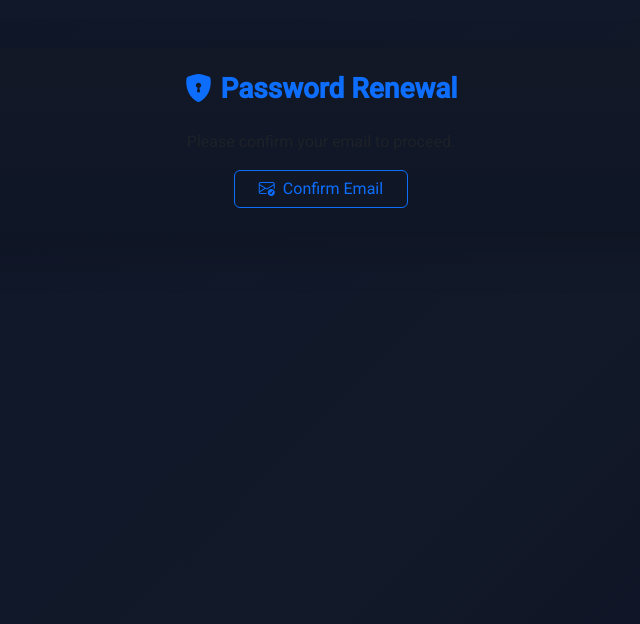
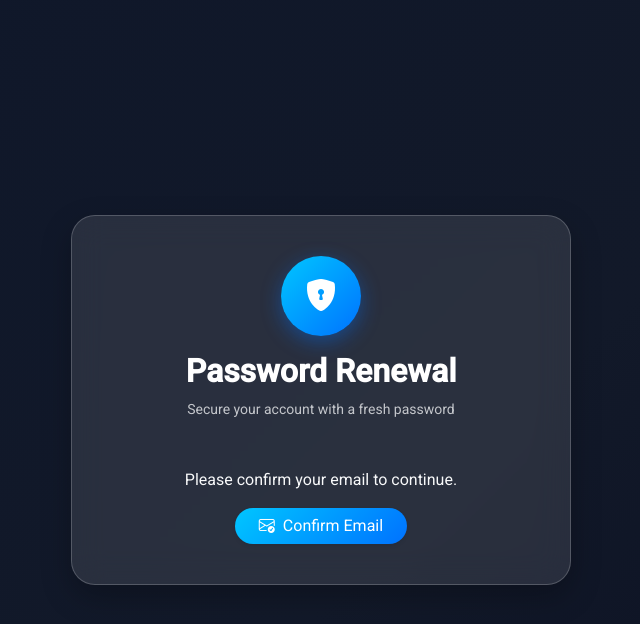
Before and after one commit to ahmadyous60/CRM-Angular, an Angular app: page /password-renewal in a window 1280 px wide. Shown: the top 624 px of the page, without its empty margins (319-959 px from the left). Built offline with nearby package versions, Linux system fonts and the light colour scheme.

Commit message:
Changs in renewal password

```diff
--- a/src/app/core/auth.service.ts
+++ b/src/app/core/auth.service.ts
@@ -1,7 +1,7 @@
 import { Injectable, signal } from '@angular/core';
 import { HttpClient } from '@angular/common/http';
 import {filter,take, map, catchError, switchMap } from 'rxjs/operators';
-import { BehaviorSubject, Observable, of } from 'rxjs';
+import { BehaviorSubject, Observable, of, throwError } from 'rxjs';
 import { MatSnackBar } from '@angular/material/snack-bar';
 import { environment } from '../../environments/environment';
 import { User } from '../models/user.model';
@@ -104,7 +104,7 @@ confirmEmail(userId: string, token: string) {
   return this.http.post<{ message: string }>(`${this.API_URL}/confirm-email`, { userId, token });
 }
 
-changePassword(userId: string, oldPassword: string, newPassword: string): Observable<User | null> {
+changePassword(userId: string, oldPassword: string, newPassword: string): Observable<User> {
   return this.http.post<{ accessToken: string; refreshToken: string }>(
     `${this.API_URL}/change-password`,
     { userId, oldPassword, newPassword }
@@ -139,8 +139,7 @@ changePassword(userId: string, oldPassword: string, newPassword: string): Observ
       return user;
     }),
     catchError(err => {
-      this.snackBar.open('Password change failed. Please try again.', 'Close', { duration: 4000 });
-      return of(null);
+      return throwError(() => err);
     })
   );
 }
--- a/src/app/features/auth/passwordrenewal/password-renewal.component.html
+++ b/src/app/features/auth/passwordrenewal/password-renewal.component.html
@@ -1,44 +1,106 @@
-<div class="container py-5">
-  <div *ngIf="errors.length > 0" class="alert alert-danger shadow-sm">
-    <ul class="mb-0">
-      <li *ngFor="let err of errors">{{ err }}</li>
-    </ul>
-  </div>
+<form
+  class="container d-flex align-items-center justify-content-center min-vh-100"
+  novalidate
+  (ngSubmit)="changePassword()"
+  #form="ngForm"
+>
+  <div class="card-modern">
+    <!-- Header -->
+    <div class="text-center mb-5">
+      <div class="icon-badge mb-3">
+        <i class="bi bi-shield-lock-fill"></i>
+      </div>
+      <h2 class="fw-bold text-white">Password Renewal</h2>
+      <p class="text-light opacity-75 small">Secure your account with a fresh password</p>
+    </div>
 
-  <div class="card border-0 shadow-lg rounded-4 p-4 bg-light bg-opacity-75">
-    <h3 class="mb-4 text-center fw-bold text-primary">
-      <i class="bi bi-shield-lock-fill me-2"></i>Password Renewal
-    </h3>
+    <!-- Errors -->
+    <div *ngIf="errors.length > 0" class="alert alert-danger rounded-4 shadow-sm">
+      <ul class="mb-0 ps-3">
+        <li *ngFor="let err of errors">{{ err }}</li>
+      </ul>
+    </div>
 
+    <!-- Email Not Verified -->
     <div *ngIf="!emailVerified" class="text-center">
-      <p class="text-muted">Please confirm your email to proceed.</p>
-      <button class="btn btn-outline-primary px-4" (click)="confirmEmail()">
+      <p class="text-light">Please confirm your email to continue.</p>
+      <button class="btn btn-gradient px-4 rounded-pill shadow-sm" (click)="confirmEmail()">
         <i class="bi bi-envelope-check me-2"></i>Confirm Email
       </button>
     </div>
 
+    <!-- Password Form -->
     <div *ngIf="emailVerified">
+      <!-- Old Password -->
       <div class="mb-3">
-        <label class="form-label fw-semibold">Old Password</label>
+        <label class="form-label fw-semibold text-white">Old Password</label>
         <div class="input-group">
-          <span class="input-group-text"><i class="bi bi-lock-fill"></i></span>
-          <input type="password" [(ngModel)]="oldPassword" class="form-control" placeholder="Enter old password" />
+          <span class="input-group-text border-0 bg-gradient-icon">
+            <i class="bi bi-lock-fill text-white"></i>
+          </span>
+          <input
+            type="password"
+            [(ngModel)]="oldPassword"
+            name="oldPassword"
+            required
+            class="form-control form-modern"
+            placeholder="Enter old password"
+            #oldPwd="ngModel"
+          />
         </div>
+        <small *ngIf="oldPwd.invalid && oldPwd.touched" class="text-warning">Old password is required.</small>
       </div>
 
+      <!-- New Password -->
       <div class="mb-3">
-        <label class="form-label fw-semibold">New Password</label>
+        <label class="form-label fw-semibold text-white">New Password</label>
         <div class="input-group">
-          <span class="input-group-text"><i class="bi bi-shield-lock"></i></span>
-          <input type="password" [(ngModel)]="newPassword" class="form-control" placeholder="Enter new password" />
+          <span class="input-group-text border-0 bg-gradient-icon">
+            <i class="bi bi-shield-lock text-white"></i>
+          </span>
+          <input
+            type="password"
+            [(ngModel)]="newPassword"
+            name="newPassword"
+            required
+            class="form-control form-modern"
+            placeholder="Enter new password"
+            #newPwd="ngModel"
+          />
         </div>
+        <small *ngIf="newPwd.invalid && newPwd.touched" class="text-warning">New password is required.</small>
       </div>
 
-      <div class="text-end">
-        <button class="btn btn-success px-4" (click)="changePassword()">
+      <!-- Confirm Password -->
+      <div class="mb-4">
+        <label class="form-label fw-semibold text-white">Confirm Password</label>
+        <div class="input-group">
+          <span class="input-group-text border-0 bg-gradient-icon">
+            <i class="bi bi-check2-circle text-white"></i>
+          </span>
+          <input
+            type="password"
+            [(ngModel)]="confirmPassword"
+            name="confirmPassword"
+            required
+            class="form-control form-modern"
+            placeholder="Confirm new password"
+            #confirmPwd="ngModel"
+          />
+        </div>
+        <small *ngIf="confirmPwd.invalid && confirmPwd.touched" class="text-warning">Please confirm your password.</small>
+        <small *ngIf="confirmPassword !== newPassword && confirmPwd.touched" class="text-danger">Passwords do not match.</small>
+      </div>
+
+      <!-- Submit -->
+      <div class="d-grid">
+        <button
+          class="btn btn-gradient rounded-pill py-2 fw-semibold shadow-lg"
+          [disabled]="form.invalid || confirmPassword !== newPassword"
+        >
           <i class="bi bi-arrow-repeat me-2"></i>Change Password
         </button>
       </div>
     </div>
   </div>
-</div>
+</form>
--- a/src/app/features/auth/passwordrenewal/password-renewal.component.scss
+++ b/src/app/features/auth/passwordrenewal/password-renewal.component.scss
@@ -0,0 +1,88 @@
+
+// 🎨 Colors
+$gradient-start: #00c6ff;
+$gradient-end: #0072ff;
+$white-translucent: rgba(255, 255, 255, 0.15);
+$white-more: rgba(255, 255, 255, 0.25);
+
+// 🌟 Card styling
+.card-modern {
+  max-width: 500px;
+  width: 100%;
+  background: rgba(255, 255, 255, 0.1);
+  backdrop-filter: blur(16px);
+  border: 1px solid rgba(255, 255, 255, 0.2);
+  border-radius: 1.5rem;
+  padding: 2.5rem;
+  box-shadow: 0 12px 30px rgba(0, 0, 0, 0.25);
+  animation: fadeInUp 0.6s ease-out;
+}
+
+// 🎨 Gradient icons background
+.bg-gradient-icon {
+  background: linear-gradient(135deg, $gradient-start, $gradient-end);
+  border-radius: 12px 0 0 12px;
+}
+
+// 🔘 Gradient button
+.btn-gradient {
+  background: linear-gradient(135deg, $gradient-start, $gradient-end);
+  border: none;
+  color: white;
+  transition: all 0.3s ease;
+
+  &:hover {
+    opacity: 0.9;
+    transform: scale(1.03);
+    box-shadow: 0 6px 20px rgba(0, 114, 255, 0.4);
+  }
+
+  &:disabled {
+    opacity: 0.6;
+    cursor: not-allowed;
+  }
+}
+
+// ✨ Input modern style
+.form-modern {
+  background: $white-translucent;
+  border: none;
+  color: #fff;
+  transition: all 0.3s ease;
+
+  &::placeholder {
+    color: rgba(255, 255, 255, 0.7);
+  }
+
+  &:focus {
+    background: $white-more;
+    box-shadow: 0 0 0 0.25rem rgba(0, 200, 255, 0.4);
+    color: #fff;
+  }
+}
+
+// 🛡️ Icon Circle for header
+.icon-badge {
+  width: 80px;
+  height: 80px;
+  font-size: 2rem;
+  background: linear-gradient(135deg, $gradient-start, $gradient-end);
+  color: #fff;
+  display: inline-flex;
+  justify-content: center;
+  align-items: center;
+  border-radius: 50%;
+  box-shadow: 0 6px 20px rgba(0, 114, 255, 0.4);
+}
+
+// 🔮 Animations
+@keyframes fadeInUp {
+  from {
+    opacity: 0;
+    transform: translateY(30px);
+  }
+  to {
+    opacity: 1;
+    transform: translateY(0);
+  }
+}
--- a/src/app/features/auth/passwordrenewal/password-renewal.component.ts
+++ b/src/app/features/auth/passwordrenewal/password-renewal.component.ts
@@ -8,25 +8,31 @@ import { FormsModule } from '@angular/forms';
   selector: 'app-password-renewal',
   templateUrl: './password-renewal.component.html',
   styleUrls: ['./password-renewal.component.scss'],
-  imports:[NgFor, FormsModule, NgIf]
+  imports: [NgFor, FormsModule, NgIf]
 })
 export class PasswordRenewalComponent {
   userId = '';
   token = '';
   oldPassword = '';
   newPassword = '';
+  confirmPassword = '';
   emailVerified = false;
   errors: string[] = [];
 
-  constructor(private route: ActivatedRoute, private auth: AuthService, private router: Router) {
+  constructor(
+    private route: ActivatedRoute,
+    private auth: AuthService,
+    private router: Router
+  ) {
     this.userId = this.route.snapshot.queryParamMap.get('userId') || '';
     this.token = this.route.snapshot.queryParamMap.get('token') || '';
   }
 
   confirmEmail() {
     this.auth.confirmEmail(this.userId, this.token).subscribe({
-      next: (res) => {
+      next: () => {
         this.emailVerified = true;
+        this.errors = [];
       },
       error: (err) => {
         this.errors = err.error?.errors || ['Email confirmation failed'];
@@ -35,18 +41,41 @@ export class PasswordRenewalComponent {
   }
 
   changePassword() {
+    this.errors = [];
+
+    // ✅ Step 1: Ensure email is confirmed
     if (!this.emailVerified) {
-      this.errors = ['Please confirm your email first.'];
+      this.errors.push('Please confirm your email first.');
       return;
     }
 
-    this.auth.changePassword(this.userId, this.oldPassword, this.newPassword).subscribe({
-      next: (res) => {
-        this.router.navigate(['/dashboard']); // ✅ redirect after renewal success
+    // ✅ Step 2: Check required fields
+    if (!this.oldPassword || !this.newPassword || !this.confirmPassword) {
+      this.errors.push('All fields are required.');
+      return;
+    }
+
+    // ✅ Step 3: Check confirm password match
+    if (this.newPassword !== this.confirmPassword) {
+      this.errors.push('New password and confirmation do not match.');
+      return;
+    }
+
+    // ✅ Step 4: Call API
+      this.auth.changePassword(this.userId, this.oldPassword, this.newPassword).subscribe({
+      next: () => {
+        this.router.navigate(['/login']);
       },
       error: (err) => {
-        this.errors = err.error?.errors || ['Password change failed'];
+        if (err.status === 400) {
+          this.errors = err.error?.errors || ['Your old password is incorrect.'];
+        } else if (err.status === 401) {
+          this.errors = ['Session expired. Please try the password reset link again.'];
+        } else {
+          this.errors = ['Unexpected error. Please try again later.'];
+        }
       }
     });
+
   }
 }
```
Also changed, not shown: src/app/features/auth/signup/signup.component.ts (line endings or trailing spaces).
